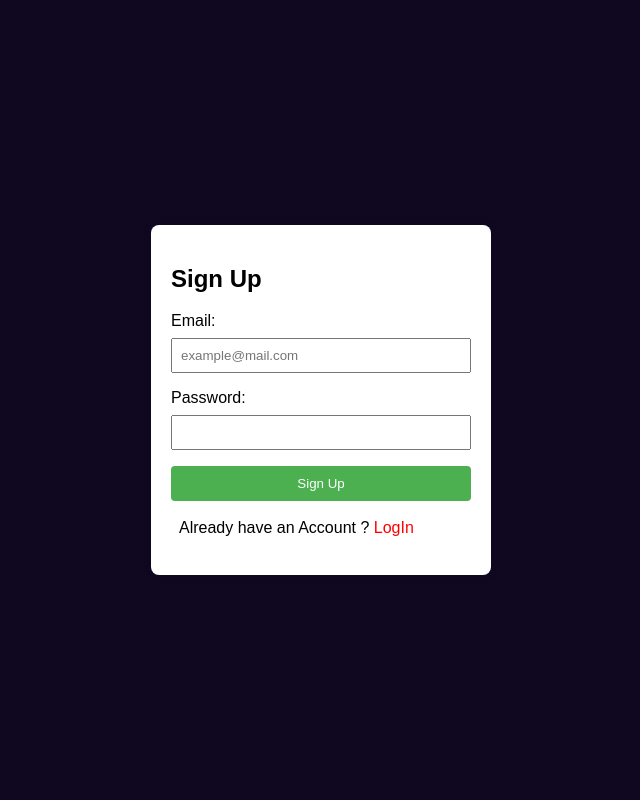
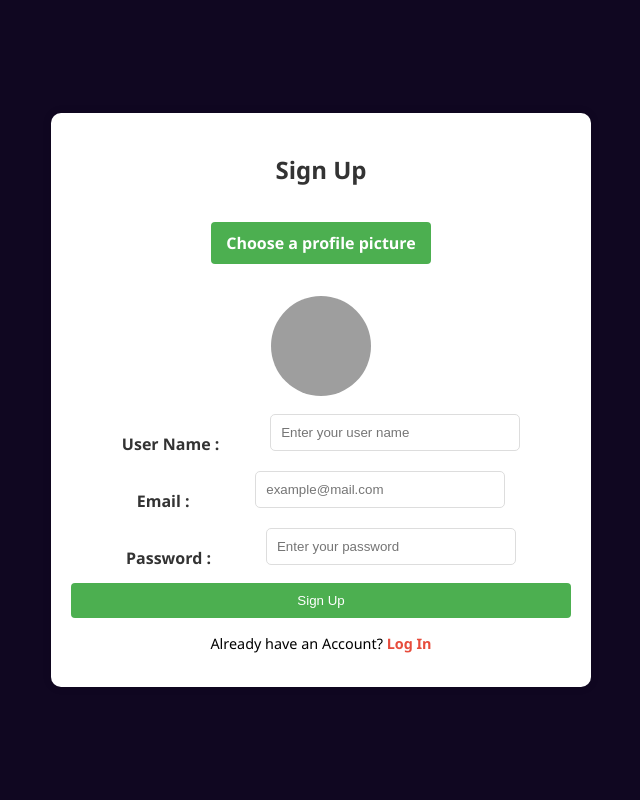
Before and after one commit to pshycodr/Django, a Django app: page /auth/signup/ in a window 1280 px wide. Shown: the whole page, without its empty margins (319-959 px from the left). Run offline with Django 5.2, Linux system fonts and the light colour scheme; grey boxes are pictures that could not be loaded.

```diff
--- a/journal/Authentication/templates/login.html
+++ b/journal/Authentication/templates/login.html
@@ -69,8 +69,8 @@
     <form action="" method="post">
         {% csrf_token %}
         <h2>Login</h2>
-        <label for="loginUsername">Email:</label>
-        <input type="email" id="loginUsername" name="loginUsername" placeholder="example@mail.com" required>
+        <label for="loginUserEmail">Email:</label>
+        <input type="email" id="loginUserEmail" name="loginUserEmail" placeholder="example@mail.com" required>
 
         <label for="loginPassword">Password:</label>
         <input type="password" id="loginPassword" name="loginPassword" required>
--- a/journal/Authentication/templates/signup.html
+++ b/journal/Authentication/templates/signup.html
@@ -7,7 +7,7 @@
     <title>Login/Signup Form</title>
     <style>
         body {
-      font-family: Arial, sans-serif;
+            font-family: 'Segoe UI', Tahoma, Geneva, Verdana, sans-serif;
             background-color: #100721;
             margin: 0;
             padding: 0;
@@ -18,23 +18,83 @@
         }
 
         form {
-      background-color: #ffffff;
+            background-color: #fff;
             padding: 20px;
-      border-radius: 8px;
+            border-radius: 10px;
             box-shadow: 0 0 10px rgba(0, 0, 0, 0.1);
-      width: 300px;
+            width: 500px;
+            height: fit-content;
+            text-align: center;
+            display: flex;
+            flex-direction: column;
+            align-items: center;
+            justify-content: space-evenly;
+        }
+
+        .label_input{
+            padding: 2px;
+            width: 100%;
+            display: flex;
+            flex-direction: row;
+            justify-content: space-evenly;
+            align-items: center;
+        }
+
+        h2 {
+            color: #333;
         }
 
         label {
-      display: block;
+            /* display: block; */
+            margin-top: 16px;
             margin-bottom: 8px;
+            font-weight: bold;
+            color: #333;
+        }
+
+        input[type="file"] {
+            width: 0.1px;
+            height: 0.1px;
+            opacity: 0;
+            overflow: hidden;
+            position: absolute;
+            z-index: -1;
+        }
+
+        input[type="file"]+label {
+            background-color: #4caf50;
+            color: #fff;
+            padding: 10px;
+            border: none;
+            border-radius: 4px;
+            cursor: pointer;
+            width: 40%;
+            display: inline-block;
+            margin-bottom: 16px;
+            transition: background-color 0.3s ease;
+        }
+
+        input[type="file"]+label:hover {
+            background-color: #45a049;
+        }
+
+        #profileImage {
+            border-radius: 50%;
+            width: 100px;
+            height: 100px;
+            object-fit: cover;
+            margin: 16px auto;
+            /* border: 2px solid #4caf50; */
         }
 
         input {
-      width: 100%;
-      padding: 8px;
+            display: inline;
+            width: 50%;
+            padding: 10px;
             margin-bottom: 16px;
             box-sizing: border-box;
+            border: 1px solid #ddd;
+            border-radius: 5px;
         }
 
         button {
@@ -45,6 +105,7 @@
             border-radius: 4px;
             cursor: pointer;
             width: 100%;
+            transition: background-color 0.3s ease;
         }
 
         button:hover {
@@ -53,13 +114,13 @@
 
         a {
             text-decoration: none;
-      color: red;
+            color: #e74c3c;
+            font-weight: bold;
         }
 
         .acc_check {
-      display: block;
-      margin: 10px auto;
-      padding: 8px;
+            margin-top: 16px;
+            font-size: 0.9em;
         }
     </style>
 </head>
@@ -69,18 +130,31 @@
     <form action="" method="post">
         {% csrf_token %}
         <h2>Sign Up</h2>
-    <label for="signupUsername">Email:</label>
-    <input type="email" id="signupUsername" name="signupUsername" placeholder="example@mail.com" required>
+        <input type="file" id="profilePicture" name="profilePicture" accept="image/*" onchange="previewImage()">
+        <label for="profilePicture">Choose a profile picture</label>
 
-    <label for="signupPassword">Password:</label>
-    <input type="password" id="signupPassword" name="signupPassword" required>
+        <img id="profileImage" src="#" alt="Profile Picture" class="profile_img">
+
+        <div class="label_input">
+            <label for="signupUserName">User Name : </label>
+            <input type="text" name="signupUserName" id="signupUserName" placeholder="Enter your user name">
+        </div>
+
+        <div class="label_input">
+            <label for="signupUserEmail">Email : </label>
+            <input type="email" id="signupUserEmail" name="signupUserEmail" placeholder="example@mail.com" required>
+        </div>
+
+        <div class="label_input">
+            <label for="signupPassword">Password : </label>
+            <input type="password" id="signupPassword" name="signupPassword" placeholder="Enter your password" required>
+        </div>
 
         <button type="submit">Sign Up</button>
 
-    <span class="acc_check">
-      Already have an Account ?
-      <a href="{% url 'login' %}"> LogIn</a>
-    </span>
+        <p class="acc_check">
+            Already have an Account? <a href="{% url 'login' %}">Log In</a>
+        </p>
 
     </form>
 
@@ -92,6 +166,25 @@
   </script>
   {% endif %}
 
+    <script>
+        function previewImage() {
+            var preview = document.getElementById('profileImage');
+            var fileInput = document.getElementById('profilePicture');
+            var file = fileInput.files[0];
+            var reader = new FileReader();
+
+            reader.onloadend = function () {
+                preview.src = reader.result;
+            }
+
+            if (file) {
+                reader.readAsDataURL(file);
+            } else {
+                preview.src = "";
+            }
+        }
+    </script>
+
 </body>
 
 </html>
--- a/journal/Authentication/urls.py
+++ b/journal/Authentication/urls.py
@@ -1,8 +1,9 @@
 from django.urls import path
 from . import views
+from HomePage.views import home
 
 urlpatterns = [
-    # path('', views.signup, name="signup"),
+    path('home/', views.home, name="home"),
     path('signup/', views.signup, name="signup"),
     path('login/', views.login, name="login"),
 ]
--- a/journal/Authentication/views.py
+++ b/journal/Authentication/views.py
@@ -2,6 +2,7 @@ from django.shortcuts import render, redirect
 from django.contrib import messages
 from HomePage.views import *
 import pyrebase
+from django.http import HttpResponseRedirect
 # from requests.exceptions import HTTPError
 
 firebaseConfig = {
@@ -30,13 +31,17 @@ Storage = firebase.storage()
 # SignUP
 def signup(request):
     if request.method == 'POST':
-        email = request.POST.get("signupUsername", '')
+        email = request.POST.get("signupUserEmail", '')
         password = request.POST.get("signupPassword", '')
+        userName = request.POST.get("signupUserName")
+        data = {"userName":userName, "userEmail":email, "userPassword":password}
 
         try:
             Auth.create_user_with_email_and_password(email, password)
+            DataBase.child("users").push(data)
             messages.success(request, 'Account Created Successfully. Please login.')
             return redirect('login')
+
         except Exception as e:
             error_message = str(e)
             if 'INVALID_EMAIL' in error_message:
@@ -45,20 +50,22 @@ def signup(request):
                 error_message = 'Email address already exists.'
             messages.error(request, error_message)
 
+
+
+
     return render(request, 'signup.html')
 
 
 # Login
 def login(request):
     if request.method == 'POST':
-        email = request.POST.get("loginUsername", '')
+        email = request.POST.get("loginUserEmail", '')
         password = request.POST.get("loginPassword", '')
-
         try:
             user = Auth.sign_in_with_email_and_password(email, password)
             request.session['user_id'] = user['localId']
             messages.success(request, 'Successfully Logged In.')
-            return redirect('home')
+            return HttpResponseRedirect ('/auth/home/')
         except Exception as e:
             messages.error(request, 'Invalid email or password. Please try again.')
 
--- a/journal/journal/settings.py
+++ b/journal/journal/settings.py
@@ -123,3 +123,7 @@ STATIC_URL = "static/"
 # https://docs.djangoproject.com/en/5.0/ref/settings/#default-auto-field
 
 DEFAULT_AUTO_FIELD = "django.db.models.BigAutoField"
+
+
+# django_project/settings.py
+LOGIN_REDIRECT_URL = "/"
```
Also changed, not shown: journal/db.sqlite3. Lines whose indentation alone changed are shown as unchanged.
